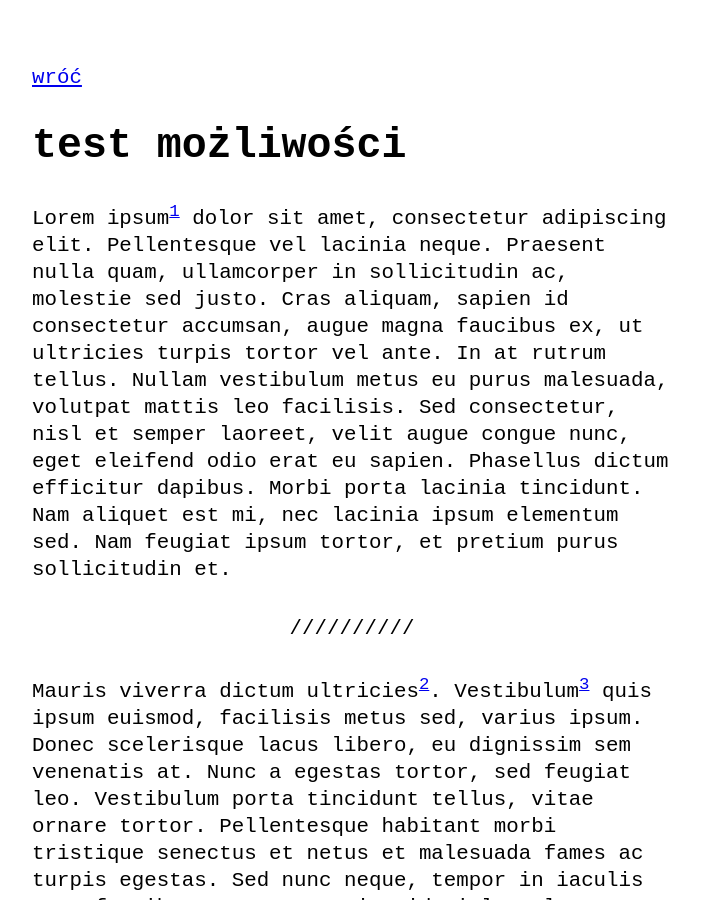
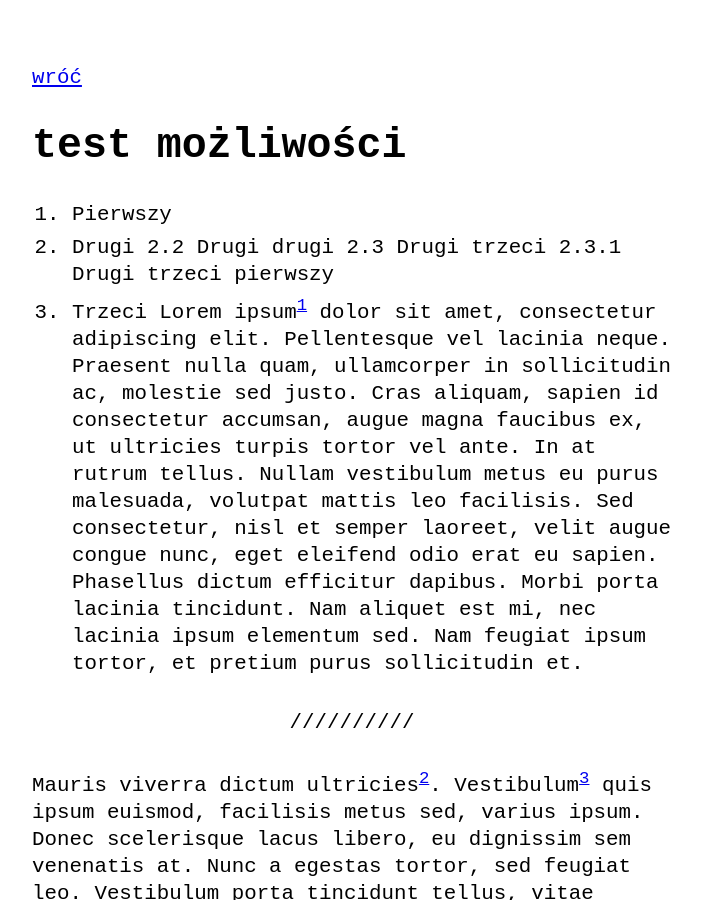
Before and after one commit to kubisz0n/kubisz0n.github.io, a Jekyll site: the page built from _posts/2021-03-15-test-możliwości.md, in a window 1280 px wide and 900 px high. Shown: the whole window, without its empty margins (288-989 px from the left). Built offline with Jekyll 4.4.1, drawn with Linux system fonts in a browser that asks for light colours.

Commit message:
Update 2021-03-15-test-możliwości.md

```diff
--- a/_posts/2021-03-15-test-możliwości.md
+++ b/_posts/2021-03-15-test-możliwości.md
@@ -4,6 +4,12 @@ title:  "test możliwości"
 date:   2021-03-15 23:00:00 +0100
 ---
 
+1. Pierwszy
+2. Drugi
+2.2 Drugi drugi
+2.3 Drugi trzeci
+2.3.1 Drugi trzeci pierwszy
+3. Trzeci
 Lorem ipsum[^1] dolor sit amet, consectetur adipiscing elit. Pellentesque vel lacinia neque. Praesent nulla quam, ullamcorper in sollicitudin ac, molestie sed justo. Cras aliquam, sapien id consectetur accumsan, augue magna faucibus ex, ut ultricies turpis tortor vel ante. In at rutrum tellus. Nullam vestibulum metus eu purus malesuada, volutpat mattis leo facilisis. Sed consectetur, nisl et semper laoreet, velit augue congue nunc, eget eleifend odio erat eu sapien. Phasellus dictum efficitur dapibus. Morbi porta lacinia tincidunt. Nam aliquet est mi, nec lacinia ipsum elementum sed. Nam feugiat ipsum tortor, et pretium purus sollicitudin et.
 
 ---
```
